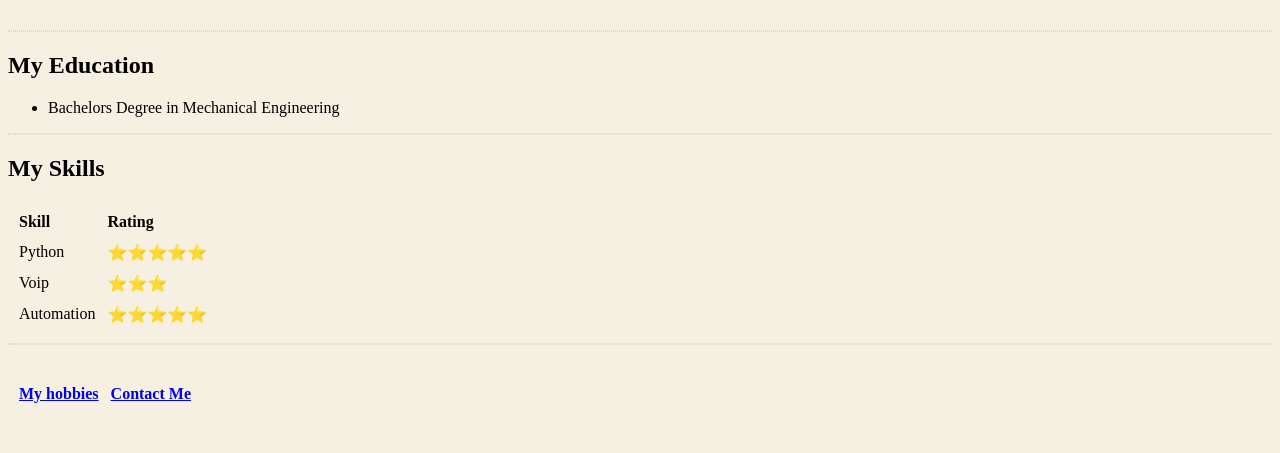
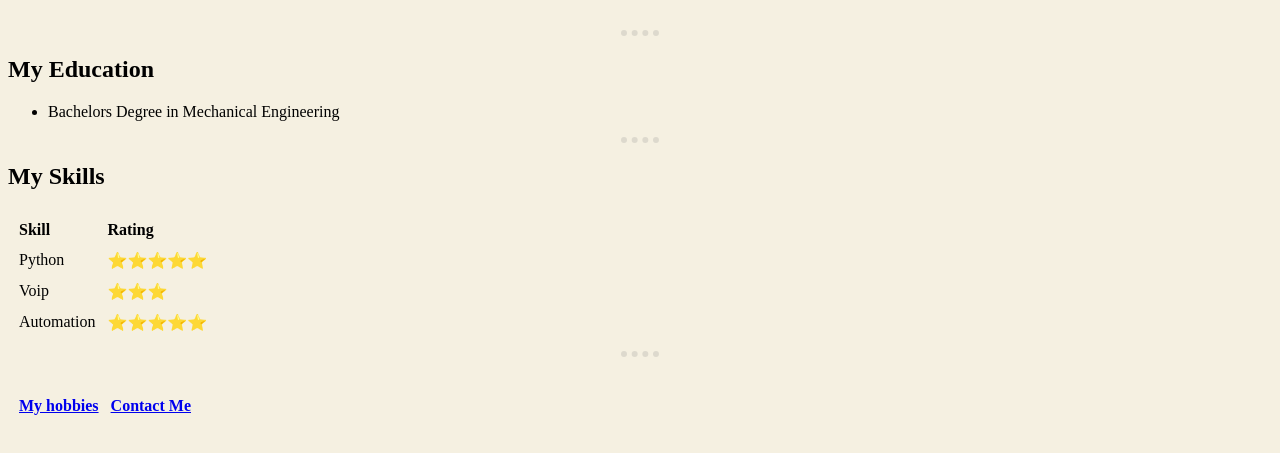
Before and after one commit to ashwin-aws/cv, a plain HTML site: page index.html in a window 1280 px wide. Shown: the part 201-654 px from the top of the page. Drawn offline with Linux system fonts and the light colour scheme.

Commit message:
Update styles.css

```diff
--- a/css/styles.css
+++ b/css/styles.css
@@ -4,8 +4,8 @@ body{
 
 hr{
   border-style: dotted;
-  border-width: "6px 0 0 0";
-  width: "0.3%";
   border-color: grey;
+  border-width: 6px 0 0 0;
   opacity: 0.2;
+  width:3%;
 }
```
